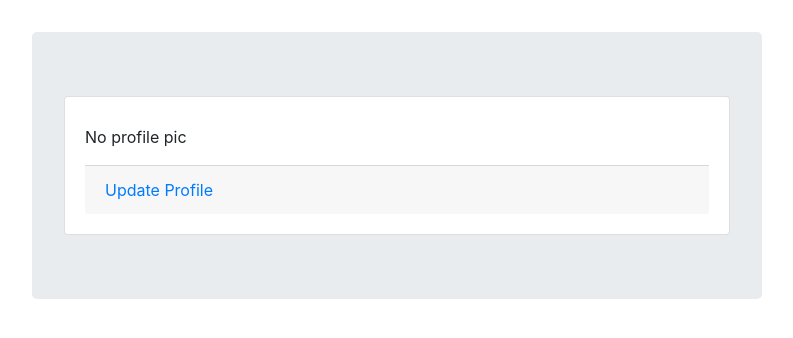
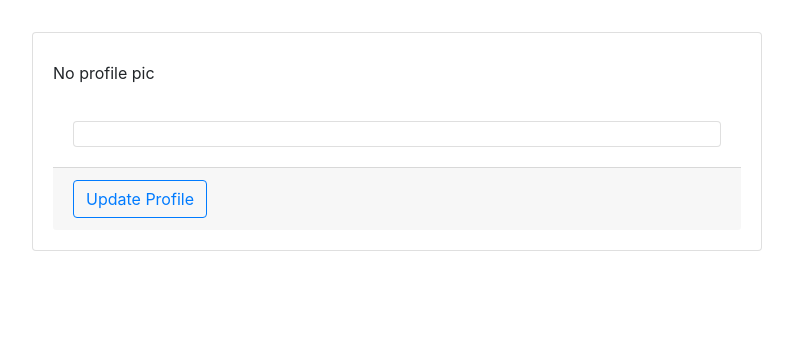
Before and after one commit to Sundaybrian/blogger-fest, a Python web app: template app/templates/profile/profile.html in a window 1280 px wide. Shown: the part 56-394 px from the top of the page, without its empty margins (53-846 px from the left). Run offline with Jinja, Linux system fonts and the light colour scheme; the template is opened without the code that fills it, so the values that code supplies are empty; some libraries are stand-ins or nearby versions.

Commit message:
rearrange the profile page and to display the user profile and email

```diff
--- a/app/templates/profile/profile.html
+++ b/app/templates/profile/profile.html
@@ -1,20 +1,25 @@
 {% extends 'base.html'%}
 
 {% block content %}
-<div class="jumbotron">
+
     <div class="card card-body">
-        <h1>{{user.username}}</h1>
+        <h1 class="post-title"><a href="">{{user.username}}</a></h1>
         {% if user.profile_image%}
-        <img src="{{url_for('static',filename='photos/'+user.profile_image)}}" alt="">
+        <img src="{{url_for('static',filename='photos/'+user.profile_image)}}" class="post-img" alt="">
         {% else%}
         <p>No profile pic</p>
         {%endif%}
+        <div class="card-body">
+            <ul class="list-group">
+                <li class="list-group-item">{{user.email}}</li>
+            </ul>
+        </div>
         {% if user==current_user%}
 
         <div class="card-footer">
-        <a href="{{url_for('main.profile_update')}}">Update Profile</a>
+        <a href="{{url_for('main.profile_update')}}" class="btn btn-outline-primary">Update Profile</a>
         </div>
         {% endif %}
     </div>
-</div>
+
 {% endblock content %}
```
